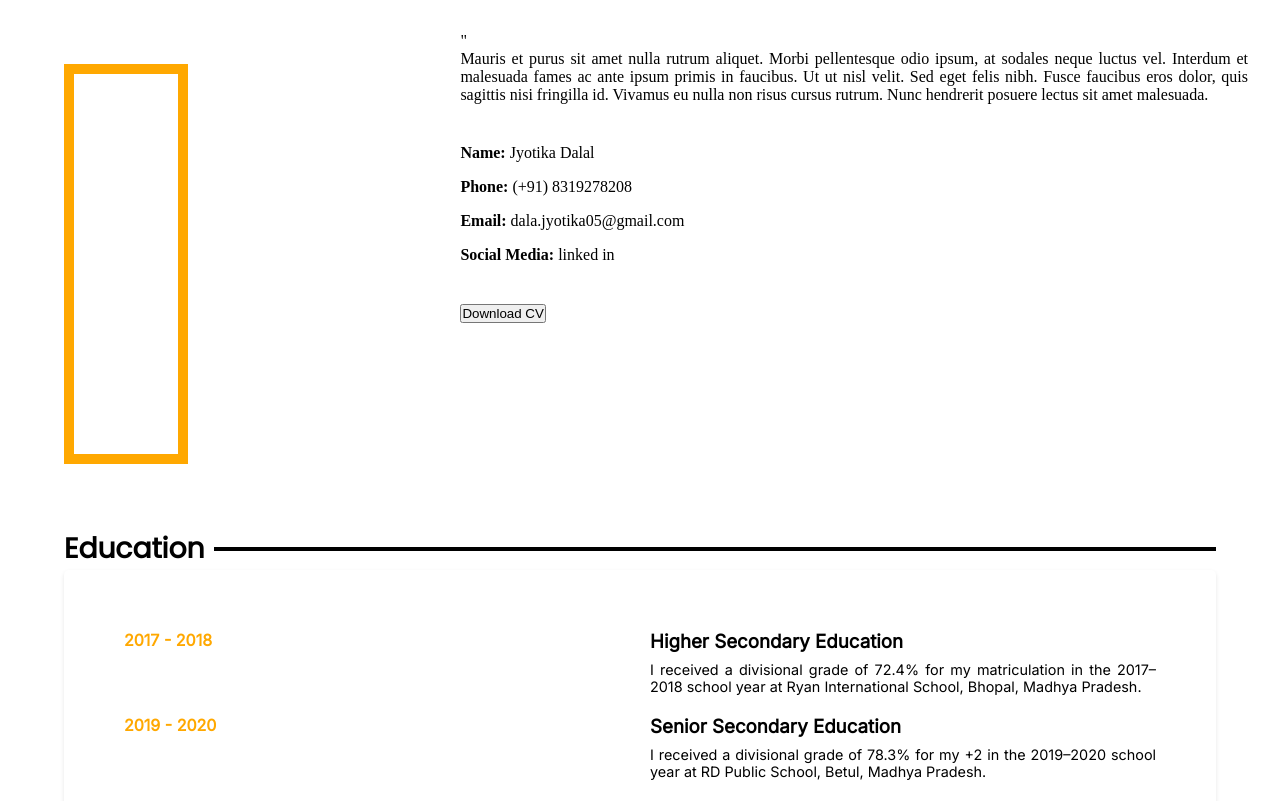
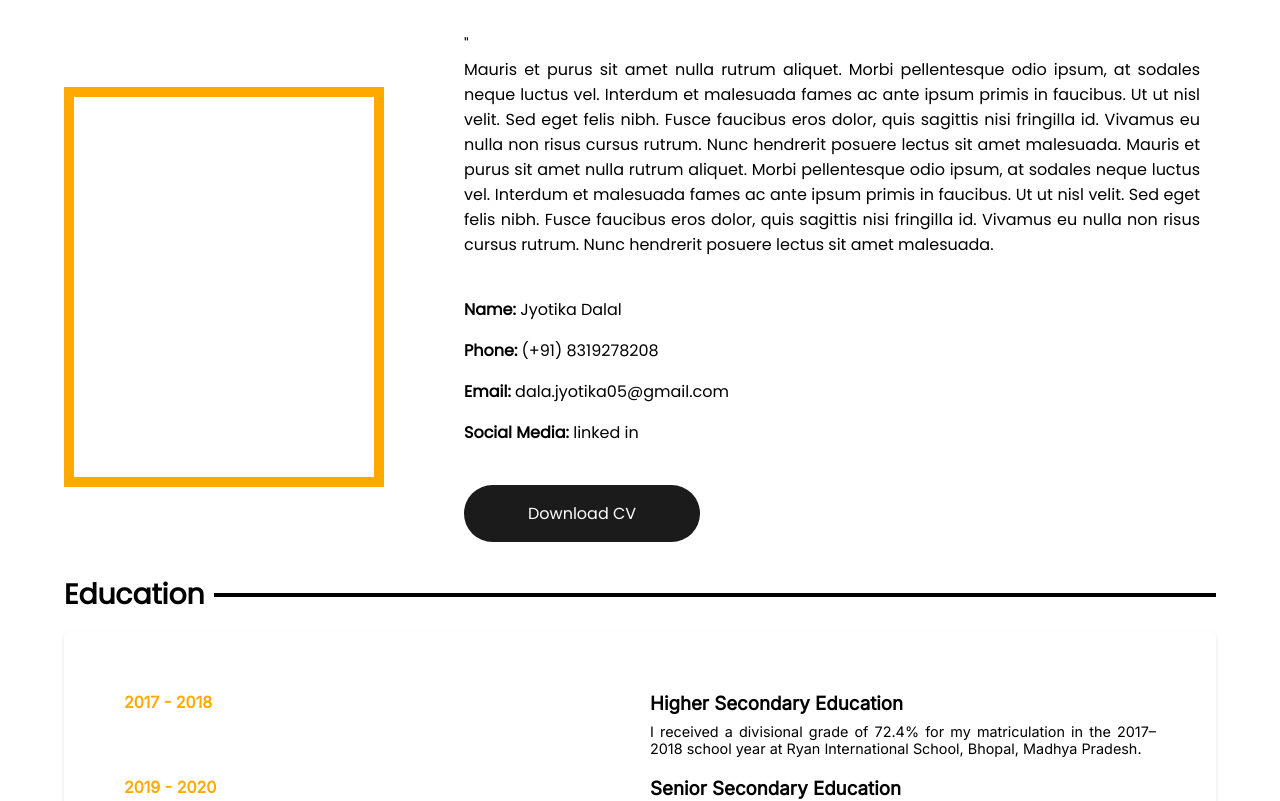
Before and after one commit to Rutuza/React-portfolio, a React (Create React App) app: page / in a window 1280 px wide. Shown: the top 801 px of the page. Built offline with nearby package versions, Linux system fonts and the light colour scheme; a web font is replaced by a local one.

Commit message:
about page almost done

```diff
--- a/src/App.css
+++ b/src/App.css
@@ -119,12 +119,16 @@
 {
   width: 100%;
   padding: 2rem 2rem;
-  text-align: justify;
+  display: flex;
+  flex-direction: column;
+  justify-content: center;
+  font-family: 'Poppins', sans-serif;
 }
 
 .profile
 {
-    width: 20rem;
+    width: 100%;
+    max-width: 20rem;
     height: 50vh;
     border: 10px solid #FFA800;
     margin: 2rem 2rem;
@@ -133,11 +137,18 @@
 .ab-panel
 {
     display: flex;
-    gap: 15rem;
-    text-align: justify;
+    align-items: center;
+    justify-content: space-between;
+    width: 100%;
     flex-wrap: no-wrap;
 }
 
+.ek-k-niche-ek
+{
+    width: 50rem;
+    text-align: justify;
+    margin: 0 3rem;
+}
 .self-text
 {
     width: 100%;
@@ -153,26 +164,42 @@
     padding: 0.5rem 0;
 }
 
+.dwn_cv
+{
 
+    border: #1c1b1b;
+    border-radius: 50px;
+    background-color: #1c1b1b;
+    color: white;
+    font-family: 'Poppins', sans-serif;
+    padding: 1rem 4rem;
+    font-size: 1rem;
+    cursor: pointer;
+}
 
+.dwn_cv:hover
+{
+    color: #FFA800;
+}
 .head
 {
     display: flex;
     align-items: center;
     gap: 10px;
-    font-family: 'poppins', sans-serif;
     font-size: 1.5rem;
+    width: 100%;
 }
 
 .line
 {
-    width: 75.5rem;
+    width: 90%;
     border: 2px solid black;
 }
 
-.education-section
+.education-section, .experience-section
 {
     padding: 50px;
+    margin-top: 1rem;
     background-color: #fff;
     border-radius: 5px;
     box-shadow: 0 2px 4px rgba(0, 0, 0, 0.1);
--- a/src/Assets/components/Aboutme.jsx
+++ b/src/Assets/components/Aboutme.jsx
@@ -10,17 +10,17 @@ function Aboutme() {
 
             <div className="comma">"</div>
             <div className="self-text">
-                Mauris et purus sit amet nulla rutrum aliquet. Morbi pellentesque odio ipsum, at sodales neque luctus vel. Interdum et malesuada fames ac ante ipsum primis in faucibus. Ut ut nisl velit. Sed eget felis nibh. Fusce faucibus eros dolor, quis sagittis nisi fringilla id. Vivamus eu nulla non risus cursus rutrum. Nunc hendrerit posuere lectus sit amet malesuada.
+                Mauris et purus sit amet nulla rutrum aliquet. Morbi pellentesque odio ipsum, at sodales neque luctus vel. Interdum et malesuada fames ac ante ipsum primis in faucibus. Ut ut nisl velit. Sed eget felis nibh. Fusce faucibus eros dolor, quis sagittis nisi fringilla id. Vivamus eu nulla non risus cursus rutrum. Nunc hendrerit posuere lectus sit amet malesuada. Mauris et purus sit amet nulla rutrum aliquet. Morbi pellentesque odio ipsum, at sodales neque luctus vel. Interdum et malesuada fames ac ante ipsum primis in faucibus. Ut ut nisl velit. Sed eget felis nibh. Fusce faucibus eros dolor, quis sagittis nisi fringilla id. Vivamus eu nulla non risus cursus rutrum. Nunc hendrerit posuere lectus sit amet malesuada.
             </div>
 
             <div className="personal-info">
                 <div className="info"><b>Name: </b>Jyotika Dalal</div>
                 <div className="info"><b>Phone: </b>(+91) 8319278208</div>
                 <div className="info"><b>Email: </b>dala.jyotika05@gmail.com</div>
-                <div className="social-media"><b>Social Media: </b>linked in</div>
+                <div className="info"><b>Social Media: </b>linked in</div>
             </div>
 
-            <button><div>Download CV</div></button>
+            <button className='dwn_cv'><div>Download CV</div></button>
 
          </div>
     </div>
@@ -66,7 +66,7 @@ function Aboutme() {
             <h3 className='title'>Experience</h3>
             <div className="line"></div>
         </div>
-        <div class="education-section">
+        <div class="experience-section">
             <div className="row">
                 <div className="year"><b>01Jul - 31Sep '22</b></div>
                 <div className="side-by-side">
```
